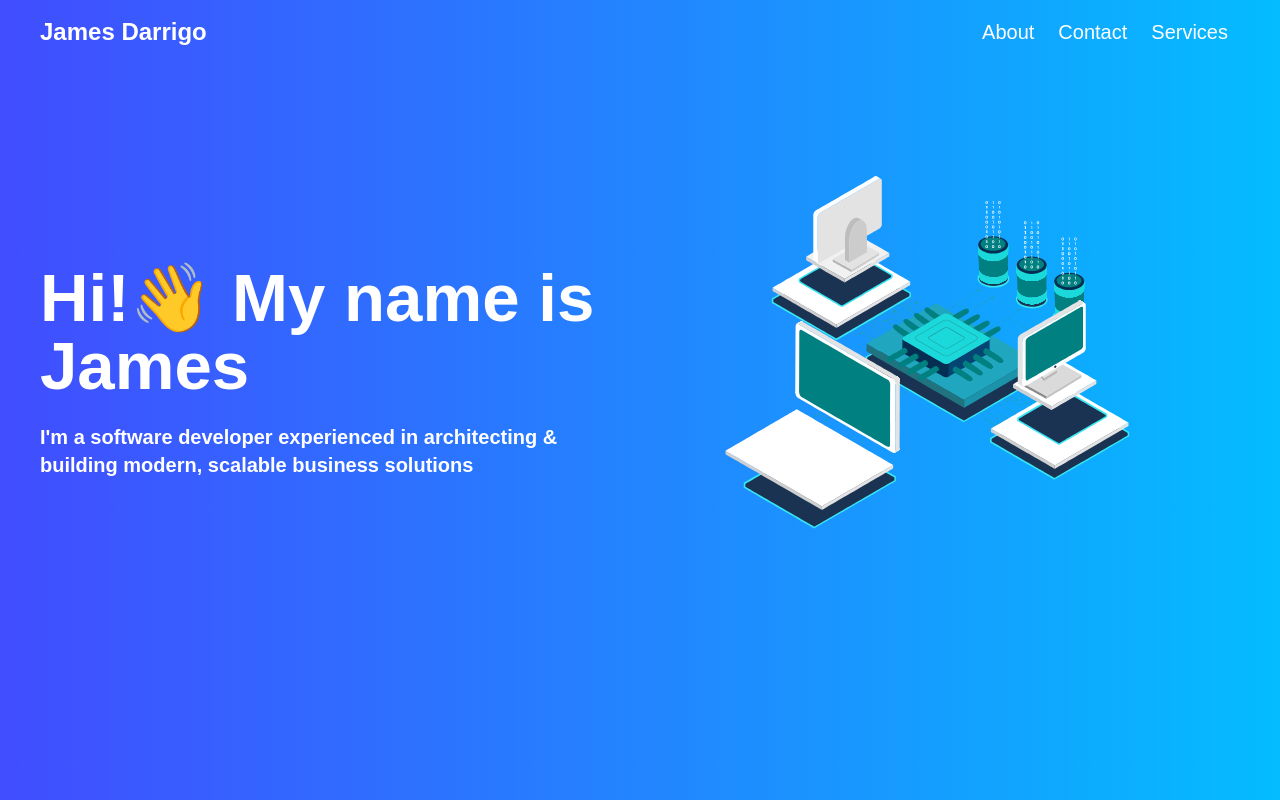
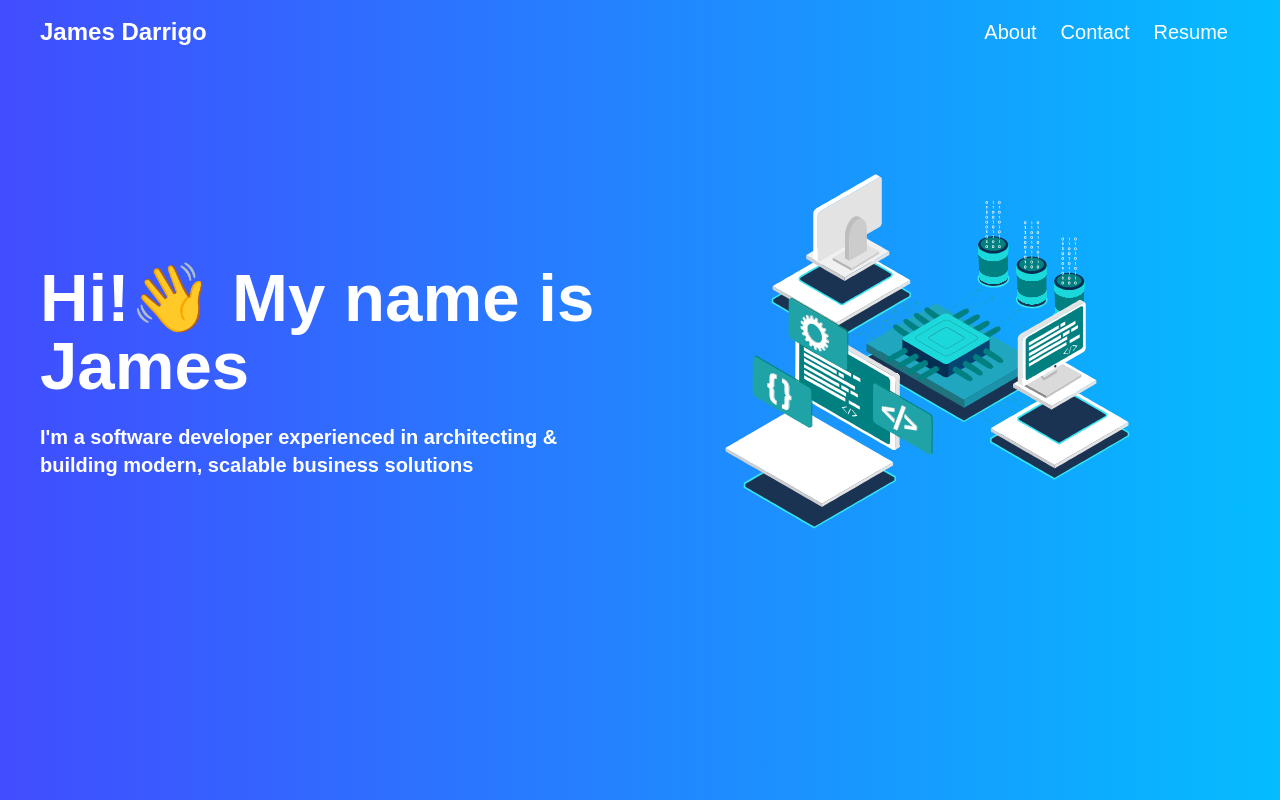
Before and after one commit to Jamesdarrigo29/Portfolio, a Next.js app: page / in a window 1280 px wide. Shown: the top 800 px of the page. Built offline with nearby package versions, Linux system fonts and the light colour scheme.

Commit message:
Mobile responsive fixes on smaller screen sizes

```diff
--- a/src/components/Header.jsx
+++ b/src/components/Header.jsx
@@ -42,22 +42,25 @@ export default function NavBar() {
           </div>
           <div className="hidden sm:flex text-xl sm:items-center">
             <a
+              id="navlink"
               href="#"
               className="hover:bg-gray-700 px-3 py-2 rounded-md font-medium"
             >
               About
             </a>
             <a
+              id="navlink"
               href="#"
-              className="hover:bg-gray-700 px-3 py-2 rounded-md font-medium"
+              className="px-3 py-2 rounded-md font-medium"
             >
               Contact
             </a>
             <a
+              id="navlink"
               href="#"
               className="hover:bg-gray-700 px-3 py-2 rounded-md font-medium"
             >
-              Services
+              Resume
             </a>
           </div>
         </div>
--- a/src/components/Layout.jsx
+++ b/src/components/Layout.jsx
@@ -7,7 +7,7 @@ export default function Main() {
   return (
     <div className="px-4 lg:px-10">
       <section className="w-full h-full h-screen text-black">
-          <div className=" inline-block items-center pt-0 lg:flex lg:flex-wrap lg:pt-4">
+        <div className=" inline-block items-center pt-0 sm:flex lg:flex-wrap lg:pt-4">
           <div className="lg:w-3/6">
             <h2 className="max-w-xl lg:text-[4.2em] text-3xl font-bold leading-none text-black inline-block">
               Hi!👋 My name is James
@@ -22,9 +22,9 @@ export default function Main() {
             <Lottie
               lottieRef={animationRef}
               animationData={animationData}
-                loop={false}
+              loop={true}
               onComplete={() => {
-                  // animationRef.current.goToAndStop(30, true)
+
               }}
             />
           </div>
--- a/src/styles/globals.css
+++ b/src/styles/globals.css
@@ -6,10 +6,6 @@ body {
   color: white;
 }
 
-a:hover {
-  color: rgb(109, 253, 255);
-  transition: 0.5s;
-}
 
 @media (max-width: 640px) {
   body {
@@ -22,6 +18,11 @@ a:hover {
 
 nav {
   margin-bottom: 40px;
+}
+
+#navlink:hover {
+  color: rgb(106, 0, 255);
+  transition: 0.5s;
 }
 
 footer {
--- a/tailwind.config.js
+++ b/tailwind.config.js
@@ -4,8 +4,6 @@ module.exports = {
     "./app/**/*.{js,ts,jsx,tsx,mdx}",
     "./pages/**/*.{js,ts,jsx,tsx,mdx}",
     "./components/**/*.{js,ts,jsx,tsx,mdx}",
-
-    // Or if using `src` directory:
     "./src/**/*.{js,ts,jsx,tsx,mdx}",
   ],
   theme: {
```
Lines whose indentation alone changed are shown as unchanged.
